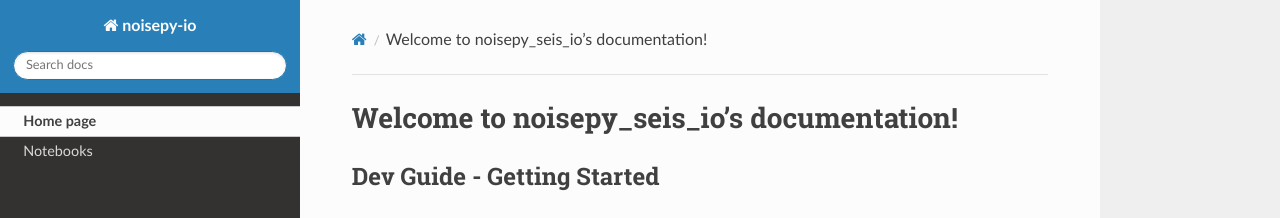
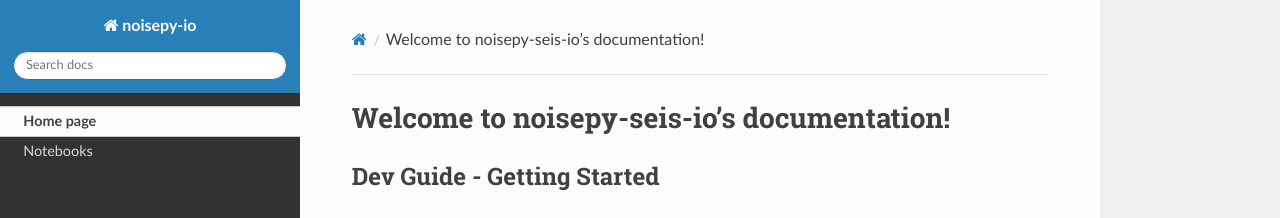
Before and after one commit to noisepy/noisepy-io, a Sphinx documentation site: the page built from docs/index.rst, in a window 1280 px wide and 976 px high. Shown: the top 218 px of the window. Built offline with Sphinx 7.4.7 and the Read the Docs theme 2.0.0, drawn with Linux system fonts in a browser that asks for light colours; pages that are not in the unit, such as notebooks, are missing from menus.

```diff
--- a/docs/index.rst
+++ b/docs/index.rst
@@ -1,8 +1,8 @@
-.. noisepy_seis_io documentation main file.
+.. noisepy-seis-io documentation main file.
    You can adapt this file completely to your liking, but it should at least
    contain the root `toctree` directive.
 
-Welcome to noisepy_seis_io's documentation!
+Welcome to noisepy-seis-io's documentation!
 ========================================================================================
 
 Dev Guide - Getting Started
```
Also changed, not shown: pyproject.toml (+8 -0 lines), .copier-answers.yml.
